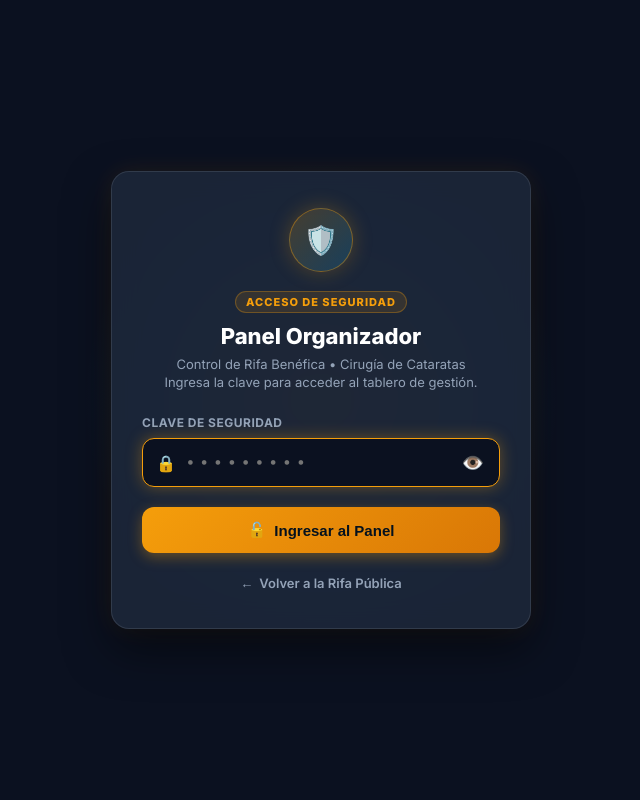
After one commit to manuelramirezpatete-svg/RIFA-CATARATAS, a Python web app: template templates/admin_login.html in a window 1280 px wide. The commit adds this page. Shown: the whole page, without its empty margins (319-959 px from the left). Run offline with Jinja, Linux system fonts and the light colour scheme; the template is opened without the code that fills it, so the values that code supplies are empty.

Commit message:
Add admin password protection (407845764), optional WhatsApp button on success, and logout feature

```diff
--- a/templates/admin.html
+++ b/templates/admin.html
@@ -689,6 +689,9 @@
             <button class="btn btn-primary" onclick="toggleMultiSelectMode()">
                 <span id="multiBtnIcon">📑</span> <span id="multiBtnText">Venta Múltiple</span>
             </button>
+            <a href="/admin/logout" class="btn btn-outline" style="border-color: rgba(239, 68, 68, 0.4); color: #FCA5A5;" title="Cerrar sesión de administrador">
+                <span>🔒</span> Salir
+            </a>
         </div>
     </header>
 
--- /dev/null
+++ b/templates/admin_login.html
@@ -0,0 +1,305 @@
+<!DOCTYPE html>
+<html lang="es">
+<head>
+    <meta charset="UTF-8">
+    <meta name="viewport" content="width=device-width, initial-scale=1.0">
+    <title>Acceso Administrador | Control de Rifa Benéfica</title>
+    <link rel="preconnect" href="https://fonts.googleapis.com">
+    <link rel="preconnect" href="https://fonts.gstatic.com" crossorigin>
+    <link href="https://fonts.googleapis.com/css2?family=Inter:wght@400;500;600;700;800&family=JetBrains+Mono:wght@500;700;800&display=swap" rel="stylesheet">
+    <style>
+        :root {
+            --bg-base: #0B1120;
+            --bg-surface: #111827;
+            --bg-card: #1E293B;
+            --border: #334155;
+            --text-primary: #F8FAFC;
+            --text-muted: #94A3B8;
+            --accent-gold: #F59E0B;
+            --accent-cyan: #0EA5E9;
+            --accent-red: #EF4444;
+            --radius-md: 12px;
+            --radius-lg: 18px;
+        }
+
+        * {
+            box-sizing: border-box;
+            margin: 0;
+            padding: 0;
+        }
+
+        body {
+            font-family: 'Inter', sans-serif;
+            background-color: var(--bg-base);
+            color: var(--text-primary);
+            min-height: 100vh;
+            display: flex;
+            align-items: center;
+            justify-content: center;
+            padding: 20px;
+            position: relative;
+            overflow: hidden;
+        }
+
+        /* Fondo ambiental brillante */
+        body::before {
+            content: '';
+            position: absolute;
+            width: 480px;
+            height: 480px;
+            background: radial-gradient(circle, rgba(245, 158, 11, 0.12) 0%, rgba(14, 165, 233, 0.06) 50%, transparent 70%);
+            top: 50%;
+            left: 50%;
+            transform: translate(-50%, -50%);
+            z-index: 0;
+            pointer-events: none;
+        }
+
+        .login-card {
+            position: relative;
+            z-index: 1;
+            background: rgba(30, 41, 59, 0.85);
+            backdrop-filter: blur(16px);
+            -webkit-backdrop-filter: blur(16px);
+            border: 1px solid rgba(255, 255, 255, 0.1);
+            border-radius: var(--radius-lg);
+            width: 100%;
+            max-width: 420px;
+            padding: 36px 30px;
+            box-shadow: 0 20px 45px rgba(0, 0, 0, 0.5), 0 0 25px rgba(245, 158, 11, 0.1);
+            text-align: center;
+        }
+
+        .shield-icon-box {
+            width: 64px;
+            height: 64px;
+            margin: 0 auto 18px;
+            background: linear-gradient(135deg, rgba(245, 158, 11, 0.2) 0%, rgba(14, 165, 233, 0.2) 100%);
+            border: 1px solid rgba(245, 158, 11, 0.4);
+            border-radius: 50%;
+            display: flex;
+            align-items: center;
+            justify-content: center;
+            font-size: 28px;
+            box-shadow: 0 0 20px rgba(245, 158, 11, 0.25);
+        }
+
+        .login-badge {
+            display: inline-block;
+            font-size: 11px;
+            font-weight: 800;
+            text-transform: uppercase;
+            letter-spacing: 1px;
+            color: var(--accent-gold);
+            background: rgba(245, 158, 11, 0.12);
+            border: 1px solid rgba(245, 158, 11, 0.3);
+            padding: 3px 10px;
+            border-radius: 20px;
+            margin-bottom: 10px;
+        }
+
+        .login-title {
+            font-size: 22px;
+            font-weight: 800;
+            color: #FFFFFF;
+            margin-bottom: 6px;
+        }
+
+        .login-subtitle {
+            font-size: 13px;
+            color: var(--text-muted);
+            margin-bottom: 24px;
+            line-height: 1.4;
+        }
+
+        .error-banner {
+            background: rgba(239, 68, 68, 0.15);
+            border: 1px solid rgba(239, 68, 68, 0.4);
+            color: #FCA5A5;
+            padding: 10px 14px;
+            border-radius: var(--radius-md);
+            font-size: 13px;
+            font-weight: 600;
+            margin-bottom: 20px;
+            display: flex;
+            align-items: center;
+            gap: 8px;
+            text-align: left;
+        }
+
+        .form-group {
+            margin-bottom: 20px;
+            text-align: left;
+        }
+
+        .form-label {
+            display: block;
+            font-size: 12px;
+            font-weight: 700;
+            color: var(--text-muted);
+            margin-bottom: 8px;
+            text-transform: uppercase;
+            letter-spacing: 0.5px;
+        }
+
+        .input-wrap {
+            position: relative;
+            display: flex;
+            align-items: center;
+        }
+
+        .input-icon {
+            position: absolute;
+            left: 14px;
+            font-size: 16px;
+            color: var(--text-muted);
+            pointer-events: none;
+        }
+
+        .password-input {
+            width: 100%;
+            background: #0B1120;
+            border: 1px solid var(--border);
+            color: #FFFFFF;
+            font-family: 'JetBrains Mono', monospace;
+            font-size: 18px;
+            font-weight: 700;
+            letter-spacing: 3px;
+            padding: 12px 45px 12px 42px;
+            border-radius: var(--radius-md);
+            transition: all 0.2s ease;
+        }
+
+        .password-input:focus {
+            outline: none;
+            border-color: var(--accent-gold);
+            box-shadow: 0 0 16px rgba(245, 158, 11, 0.35);
+        }
+
+        .toggle-btn {
+            position: absolute;
+            right: 12px;
+            background: none;
+            border: none;
+            color: var(--text-muted);
+            font-size: 18px;
+            cursor: pointer;
+            padding: 4px;
+            transition: color 0.15s;
+        }
+
+        .toggle-btn:hover {
+            color: #FFFFFF;
+        }
+
+        .btn-submit {
+            width: 100%;
+            background: linear-gradient(135deg, #F59E0B 0%, #D97706 100%);
+            color: #04111D;
+            border: none;
+            font-size: 15px;
+            font-weight: 800;
+            padding: 14px 20px;
+            border-radius: var(--radius-md);
+            cursor: pointer;
+            transition: all 0.2s ease;
+            box-shadow: 0 4px 14px rgba(245, 158, 11, 0.35);
+            display: flex;
+            align-items: center;
+            justify-content: center;
+            gap: 8px;
+        }
+
+        .btn-submit:hover {
+            transform: translateY(-2px);
+            box-shadow: 0 6px 20px rgba(245, 158, 11, 0.5);
+            filter: brightness(1.1);
+        }
+
+        .btn-submit:active {
+            transform: translateY(0);
+        }
+
+        .back-link {
+            display: inline-flex;
+            align-items: center;
+            gap: 6px;
+            margin-top: 22px;
+            color: var(--text-muted);
+            text-decoration: none;
+            font-size: 13px;
+            font-weight: 600;
+            transition: color 0.2s;
+        }
+
+        .back-link:hover {
+            color: var(--accent-cyan);
+        }
+    </style>
+</head>
+<body>
+
+    <div class="login-card">
+        <div class="shield-icon-box">
+            🛡️
+        </div>
+
+        <div class="login-badge">Acceso de Seguridad</div>
+        <h1 class="login-title">Panel Organizador</h1>
+        <p class="login-subtitle">
+            Control de Rifa Benéfica &bull; Cirugía de Cataratas<br>
+            Ingresa la clave para acceder al tablero de gestión.
+        </p>
+
+        {% if error %}
+        <div class="error-banner">
+            <span>⚠️</span>
+            <span>{{ error }}</span>
+        </div>
+        {% endif %}
+
+        <form action="/admin/login" method="POST" autocomplete="off">
+            <div class="form-group">
+                <label class="form-label" for="txtClave">Clave de Seguridad</label>
+                <div class="input-wrap">
+                    <span class="input-icon">🔒</span>
+                    <input
+                        type="password"
+                        id="txtClave"
+                        name="clave"
+                        class="password-input"
+                        placeholder="•••••••••"
+                        required
+                        autofocus
+                    >
+                    <button type="button" class="toggle-btn" onclick="togglePassword()" title="Mostrar/ocultar clave">
+                        <span id="eyeIcon">👁️</span>
+                    </button>
+                </div>
+            </div>
+
+            <button type="submit" class="btn-submit">
+                <span>🔓</span> Ingresar al Panel
+            </button>
+        </form>
+
+        <a href="/" class="back-link">
+            <span>←</span> Volver a la Rifa Pública
+        </a>
+    </div>
+
+    <script>
+        function togglePassword() {
+            const input = document.getElementById('txtClave');
+            const icon = document.getElementById('eyeIcon');
+            if (input.type === 'password') {
+                input.type = 'text';
+                icon.innerText = '🙈';
+            } else {
+                input.type = 'password';
+                icon.innerText = '👁️';
+            }
+        }
+    </script>
+</body>
+</html>
```
Also changed, not shown: app_rifa.py (+39 -1 lines), templates/comprar.html (+7 -10 lines).
